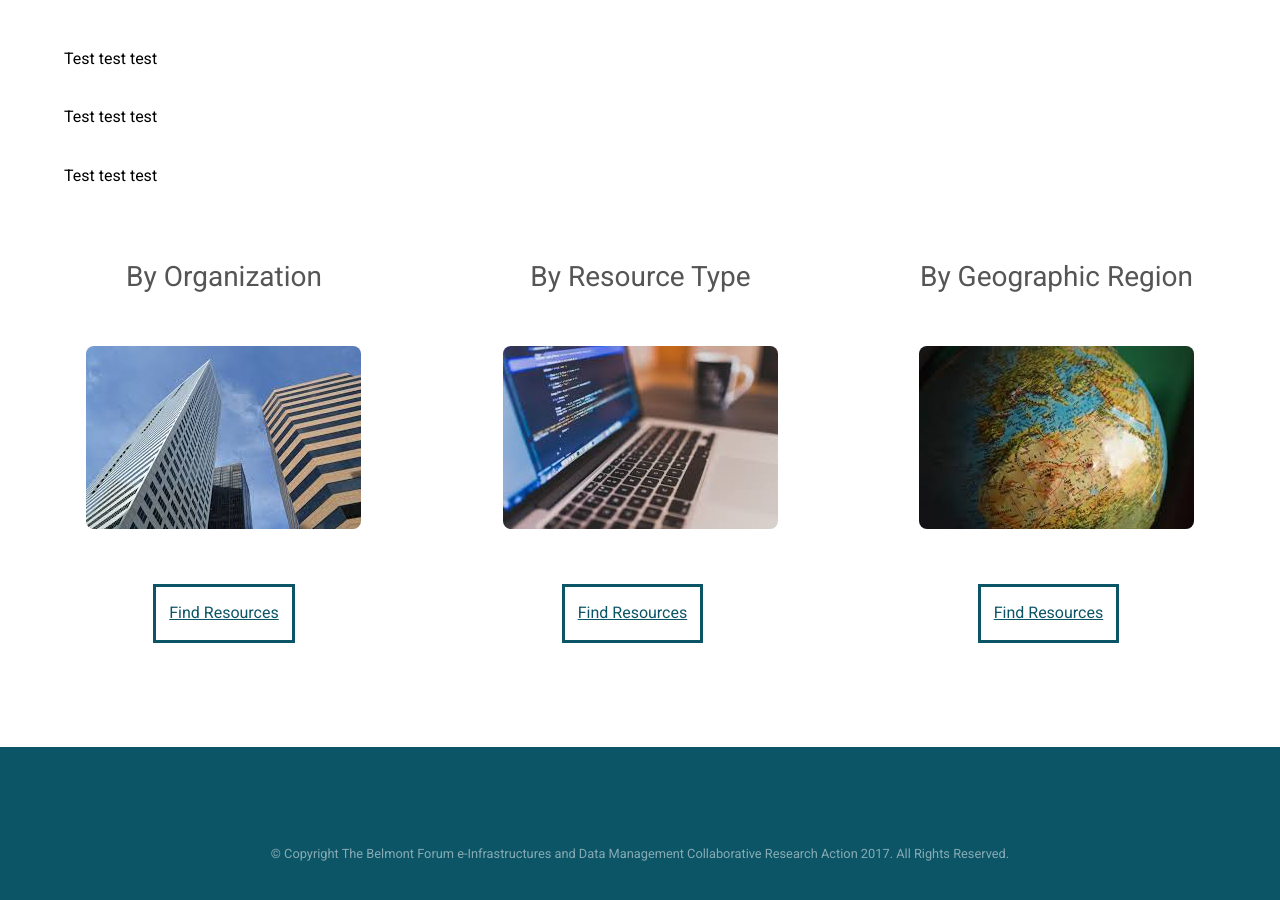
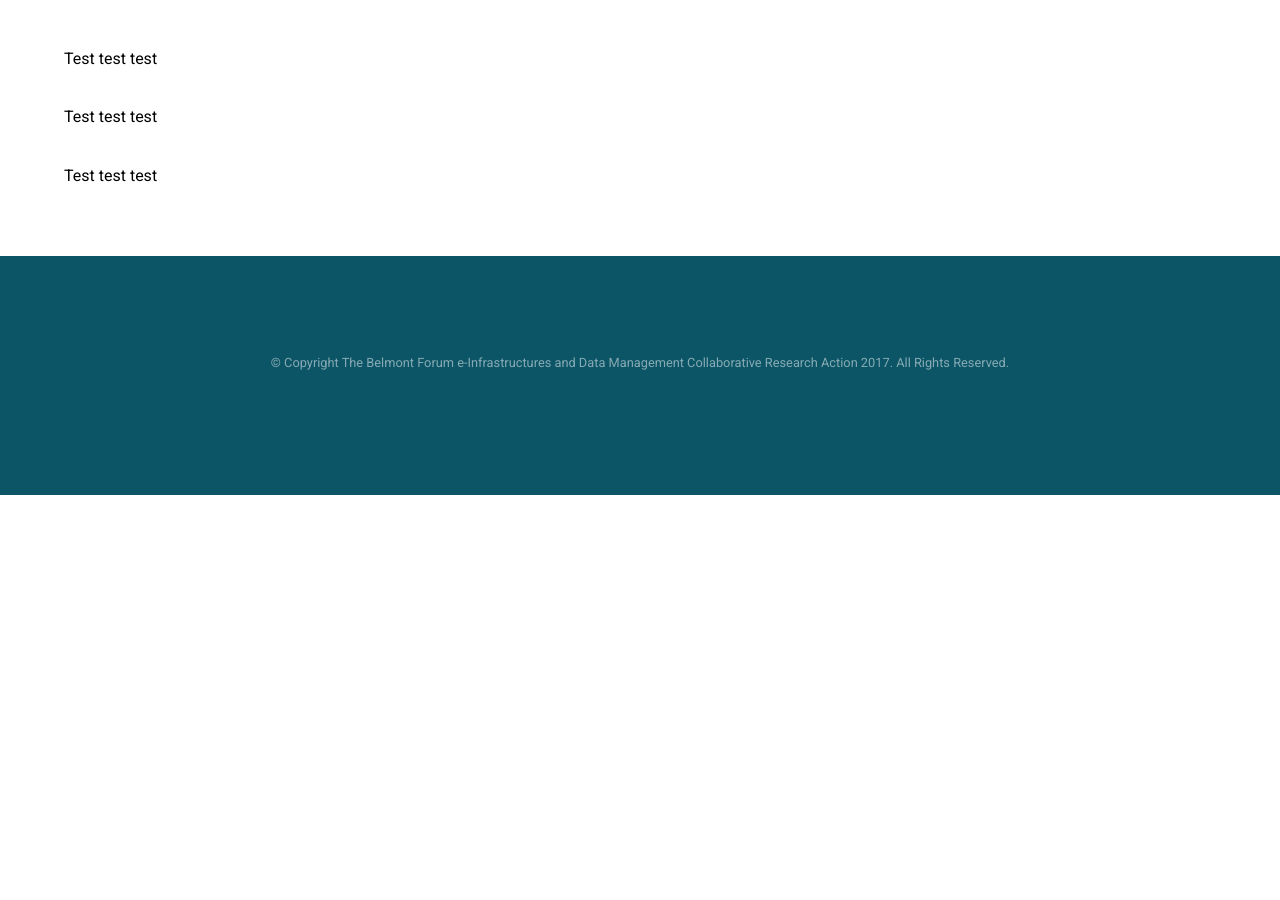
Before and after one commit to bfe-inf/toolkit, a Jekyll site: the page ddomp.html, which Jekyll copies as it is, in a window 1280 px wide and 900 px high, scrolled down 664 px. Built offline with Jekyll 4.4.1, drawn with Linux system fonts in a browser that asks for light colours; after the commit the page ends 1159 px from its top, so only the background shows below that.

Commit message:
Update ddomp.html

```diff
--- a/ddomp.html
+++ b/ddomp.html
@@ -51,67 +51,6 @@
 				</div>
 			</section>
 
-		<!-- Three -->
-		<section id="three" class="wrapper style3" style="padding-top:0px;">
-				<div class="inner">
-					<div id="flexgrid">
-						<div>
-							<header style="margin-bottom: 35px;">
-								<h3>By Organization</h3>
-								<div class="image round">
-									<img src="images/buildings.jpg" alt="Pic 02" />
-								</div>
-							</header>
-							<ul class="actions">
-							<div class="dropdown">
-								<li><a href="bp&s-by-org.html" class="dropbtn">Find Resources</a></li>
-							</div>
-							</ul>
-						</div>
-						<div>
-							<header style="margin-bottom: 35px;">
-								<h3>By Resource Type</h3>
-								<div class="image round">
-									<img src="images/computer.jpg" alt="Pic 01" />
-								</div>
-							</header>
-							<ul class="actions">
-							<div class="dropdown">
- 					 			<li><a href="#" class="dropbtn">Find Resources</a></li>
-  								<div class="dropdown-content">
-									<a href="bp&s-licensing.html">Licensing</a>
-									<a href="bp&s-metadata.html">Metadata</a>
-									<a href="bp&s-sharing.html">Sharing Data</a>
-									<a href="bp&s-publication.html">Publication</a>
-  								</div>
-							</div>
-							</ul>
-						</div>
-						<div>
-							<header style="margin-bottom: 35px;">
-								<h3>By Geographic Region</h3>
-								<div class="image round">
-									<img src="images/globe.jpg" alt="Pic 01" />
-								</div>
-							</header>
-							<ul class="actions">
-							<div class="dropdown">
-								<li><a href="#" class="dropbtn">Find Resources</a></li>
-  								<div class="dropdown-content">
-    									<a href="bp&s-africa.html">Africa</a>
-									<a href="bp&s-asia.html">Asia</a>
-									<a href="bp&s-australia.html">Australia</a>
-									<a href="bp&s-europe.html">Europe</a>
-									<a href="bp&s-northamerica.html">North America</a>
-									<a href="bp&s-southamerica.html">South America</a>
-								</div>
-							</div>
-							</ul>
-						</div>
-					</div>
-				</div>
-			</section>
-
 		<!-- Footer -->
 			<footer id="footer">
 				<div class="inner">
```
